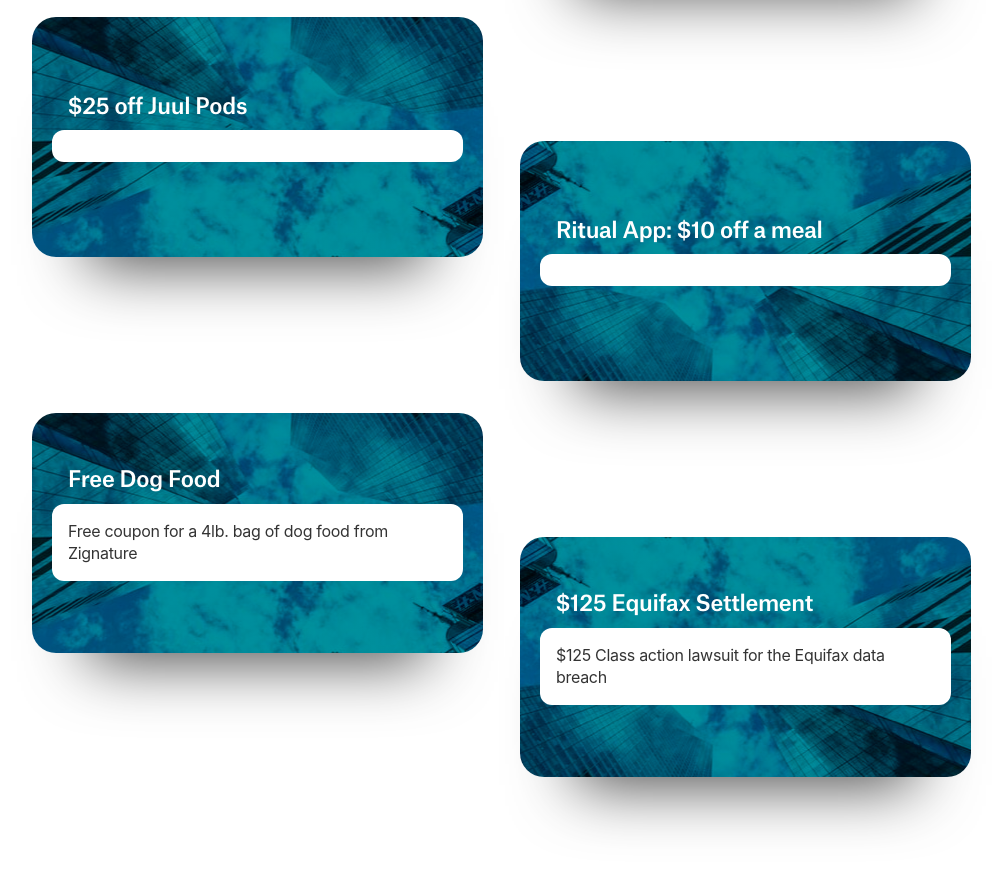
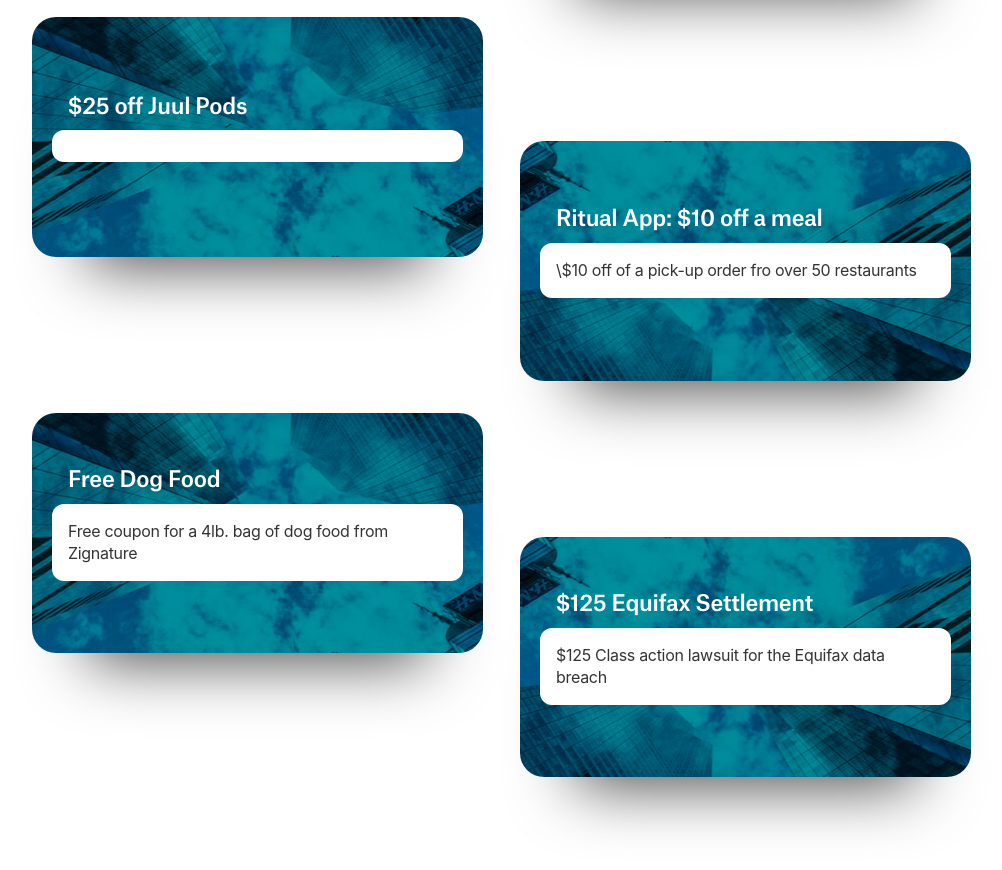
Before and after one commit to ohiosveryown/atldeals, a Jekyll site: the page built from index.html, in a window 1280 px wide and 900 px high, scrolled down 908 px. Shown: the top 870 px of the window, without its empty margins (139-1141 px from the left). Built offline with Jekyll 4.4.1, drawn with Linux system fonts in a browser that asks for light colours; nearby versions of some CDN libraries.

Commit message:
Updated Ritual

```diff
--- a/_posts/2019-08-05-ritual.markdown
+++ b/_posts/2019-08-05-ritual.markdown
@@ -7,7 +7,7 @@
 - deals
 - freebies
 image: https://i.imgur.com/iEFB6uV.jpg
-description:
+description: "\\$10 off of a pick-up order fro over 50 restaurants"
 layout: post
 ---
 
```
